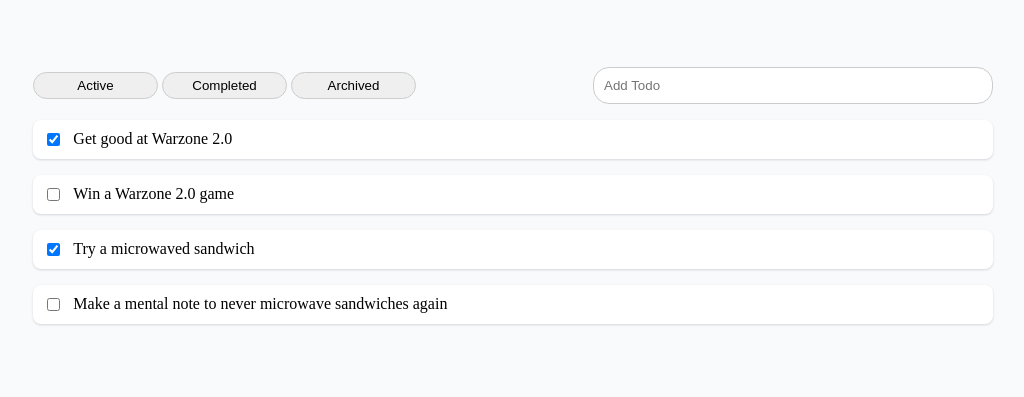
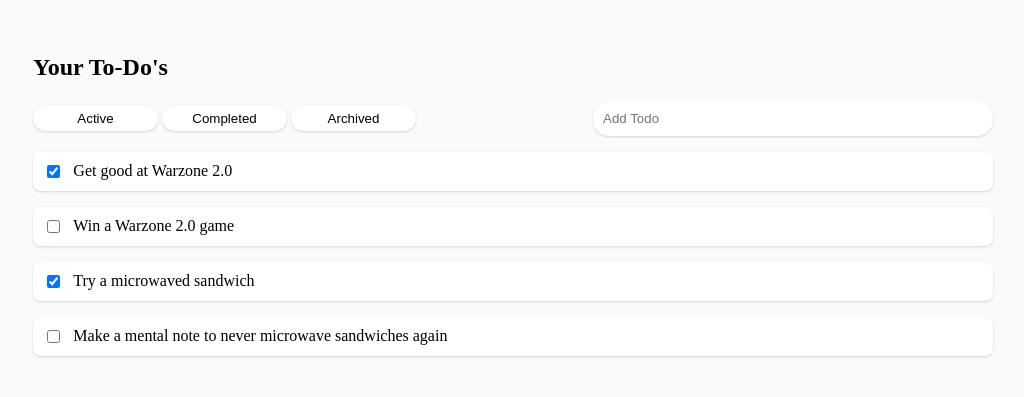
Before and after one commit to damiensedgwick/dfm, a SvelteKit app in the folder client/: page / in a window 1280 px wide. Shown: the part 197-594 px from the top of the page, without its empty margins (135-1159 px from the left). Built offline with nearby package versions, Linux system fonts and the light colour scheme; some icons are missing.

Commit message:
minor style adjustments 🪛

```diff
--- a/client/src/components/Controls.svelte
+++ b/client/src/components/Controls.svelte
@@ -26,7 +26,9 @@
       width: 125px;
       padding: 5px;
       margin-bottom: 1rem;
-      border: 1px solid #ccc;
+      background: #FFFFFF;
+      border: none;
       border-radius: 1rem;
+      box-shadow: 0 1px 3px rgba(16, 24, 40, 0.1), 0 1px 2px rgba(16, 24, 40, 0.06);
   }
 </style>
--- a/client/src/components/CreateTodo.svelte
+++ b/client/src/components/CreateTodo.svelte
@@ -9,7 +9,8 @@
         max-width: 400px;
         padding: 10px;
         margin-bottom: 1rem;
-        border: 1px solid #ccc;
+        border: none;
         border-radius: 1rem;
+        box-shadow: 0 1px 3px rgba(16, 24, 40, 0.1), 0 1px 2px rgba(16, 24, 40, 0.06);
     }
 </style>
--- a/client/src/components/Todos.svelte
+++ b/client/src/components/Todos.svelte
@@ -6,6 +6,8 @@
 </script>
 
 <section>
+  <h2>Your To-Do's</h2>
+
   <Controls />
 
   {#if todos}
@@ -27,6 +29,11 @@
         padding: 1rem;
     }
 
+    h2 {
+        width: 100%;
+        text-align: left;
+    }
+
     ul {
         margin-top: 0;
         width: 100%;
```
